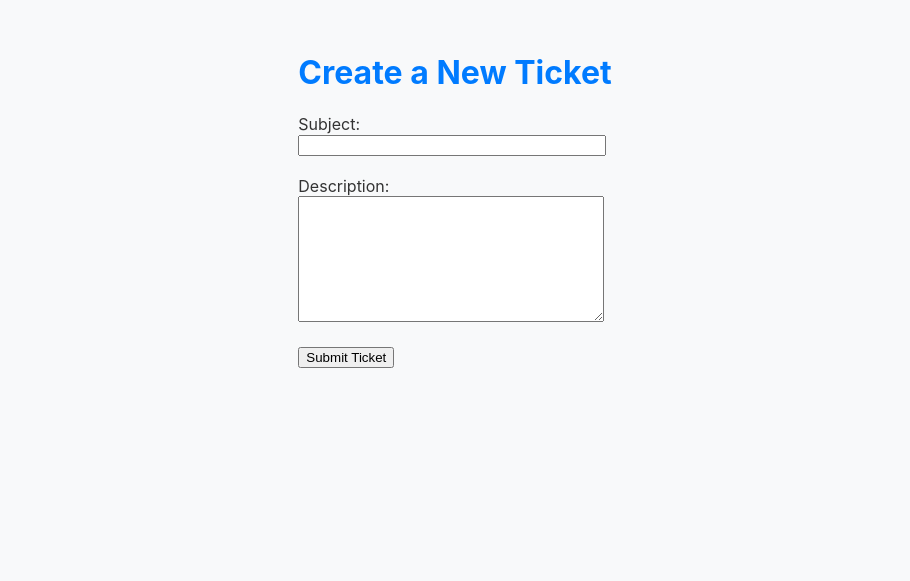
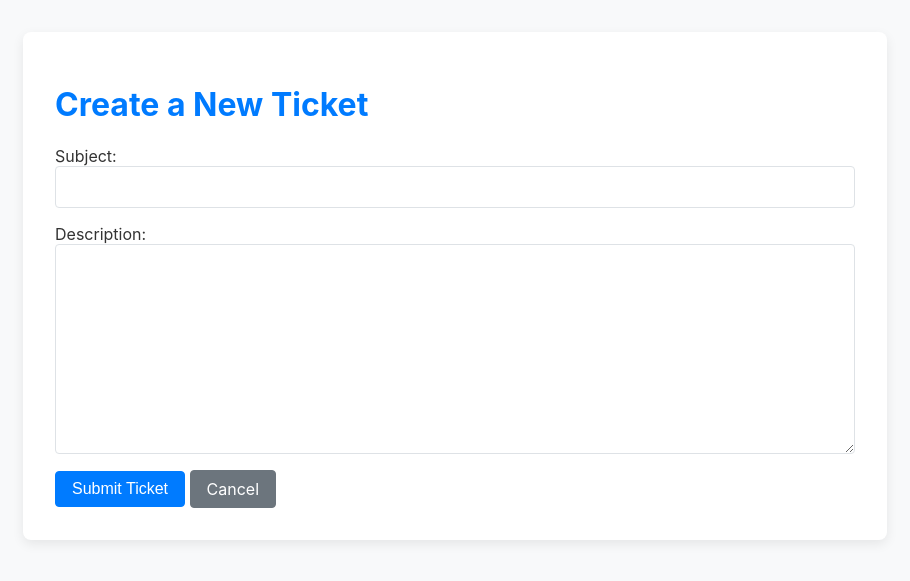
Before and after one commit to Rajat2304/Quick-Desk, a Django app: page /create-ticket/ in a window 1280 px wide. Shown: the top 581 px of the page, without its empty margins (185-1095 px from the left). Run offline with Django 5.2, Linux system fonts and the light colour scheme.

Commit message:
create_ticket.html

```diff
--- a/QuickDesk/quickdesk/templates/create_ticket.html
+++ b/QuickDesk/quickdesk/templates/create_ticket.html
@@ -7,20 +7,19 @@
     <link rel="stylesheet" href="{% static 'css/main.css' %}">
 </head>
 <body>
-    <div>
+    <div class="container">
         <h1>Create a New Ticket</h1>
         <form id="create-ticket-form">
-            <div>
-                <label for="subject">Subject:</label><br>
-                <input type="text" id="subject" name="subject" required style="width: 300px;">
+            <div class="form-group">
+                <label for="subject">Subject:</label>
+                <input type="text" id="subject" name="subject" class="form-control" required>
             </div>
-            <br>
-            <div>
-                <label for="description">Description:</label><br>
-                <textarea id="description" name="description" rows="8" required style="width: 300px;"></textarea>
+            <div class="form-group">
+                <label for="description">Description:</label>
+                <textarea id="description" name="description" rows="8" class="form-control" required></textarea>
             </div>
-            <br>
-            <button type="submit">Submit Ticket</button>
+            <button type="submit" class="btn btn-primary">Submit Ticket</button>
+            <a href="/dashboard/" class="btn btn-secondary">Cancel</a>
         </form>
         <div id="message"></div>
     </div>
```
